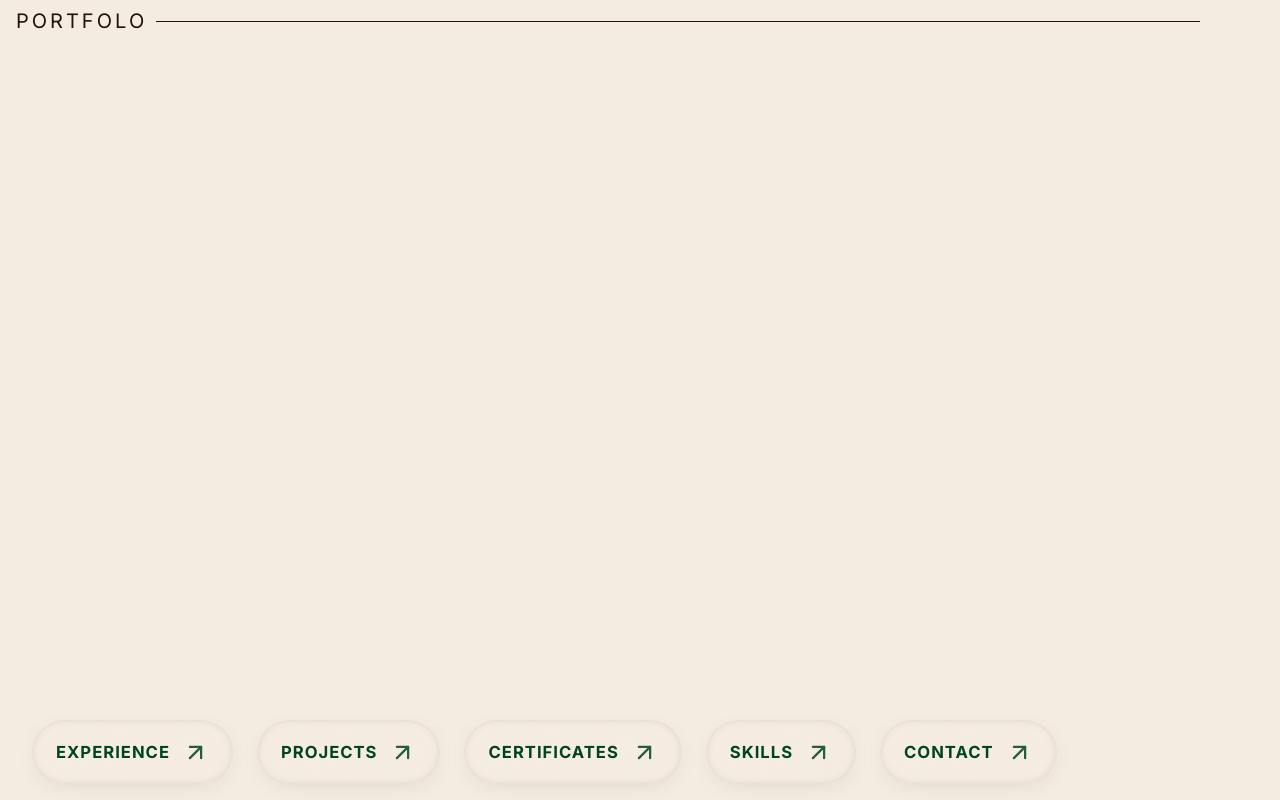
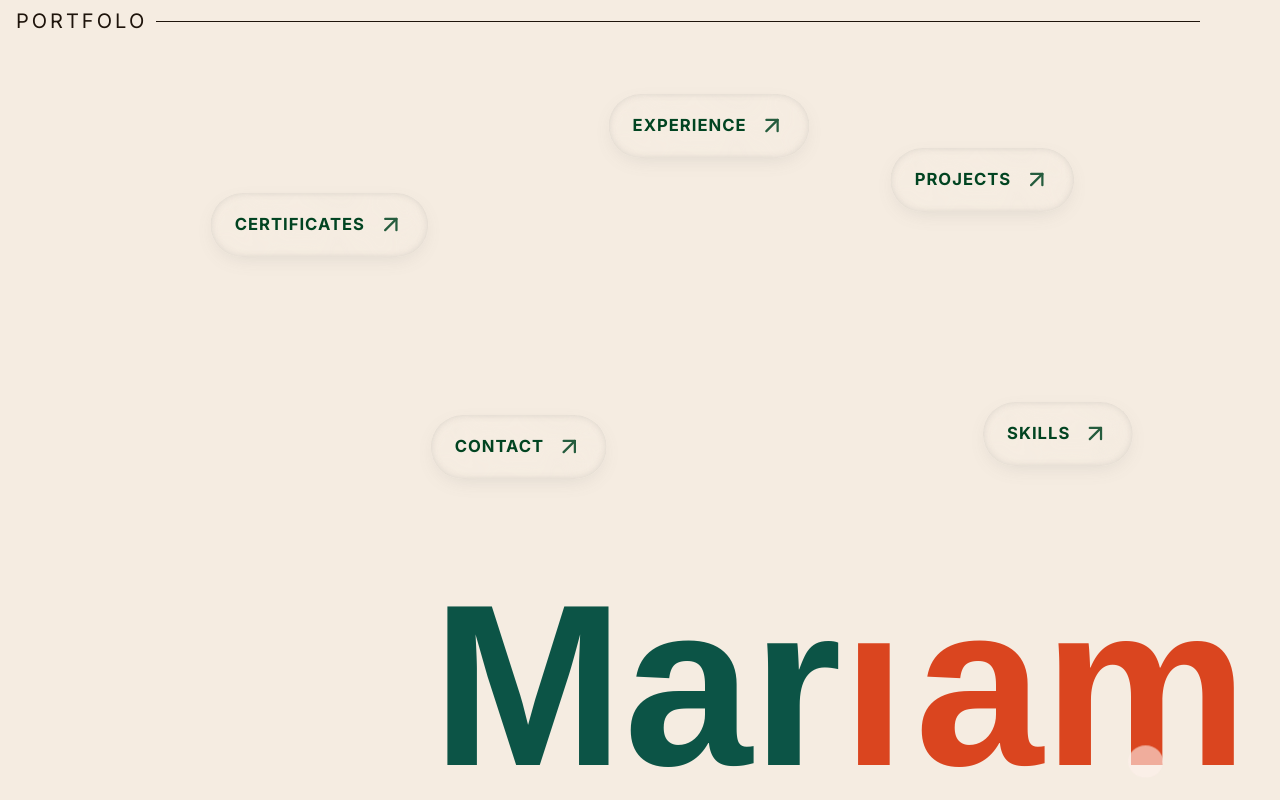
Before and after one commit to Mariam-Fathi/mf-portfolio, a Next.js app: page / in a window 1280 px wide. Built offline with nearby package versions, Linux system fonts and the light colour scheme; a web font is replaced by a local one.

Commit message:
redesign hero section

```diff
--- a/src/components/hero/hero.tsx
+++ b/src/components/hero/hero.tsx
@@ -16,10 +16,11 @@ const Hero: React.FC<HeroProps> = ({ onNavigate }) => {
   const a2mRef = useRef<HTMLSpanElement | null>(null);
   const mMariamRef = useRef<HTMLSpanElement | null>(null);
   const amContainerRef = useRef<HTMLSpanElement | null>(null);
-  const cursorRef = useRef<HTMLDivElement | null>(null);
   const softwareEngineerRef = useRef<HTMLDivElement | null>(null);
   const [isAnimationComplete, setIsAnimationComplete] = useState(false);
   const finalDotRef = useRef<HTMLDivElement | null>(null);
+  const [linkPositions, setLinkPositions] = useState<Array<{ x: number; y: number }>>([]);
+  const heroCoverRef = useRef<HTMLDivElement | null>(null);
 
 
   // Navigation sections - these will become the navbar
@@ -69,36 +70,115 @@ const Hero: React.FC<HeroProps> = ({ onNavigate }) => {
     onNavigate(section);
   };
 
-  // Cursor follower effect
+  // Calculate random positions for links
   useEffect(() => {
-    const cursor = cursorRef.current;
-    if (!cursor) return;
+    const calculatePositions = () => {
+      if (!heroCoverRef.current) return;
 
-    const moveCursor = (e: MouseEvent) => {
-      gsap.to(cursor, {
-        x: e.clientX,
-        y: e.clientY,
-        duration: 0.1,
-        ease: "power2.out"
-      });
+      const container = heroCoverRef.current;
+      const headingWrapper = container.querySelector('.hero-heading-wrapper');
+
+      if (!headingWrapper) {
+        // Retry after a short delay if heading wrapper isn't ready
+        setTimeout(calculatePositions, 100);
+        return;
+      }
+
+      const containerRect = container.getBoundingClientRect();
+      const headingRect = (headingWrapper as HTMLElement).getBoundingClientRect();
+
+      // Calculate available space above the heading
+      const availableHeight = headingRect.top - containerRect.top;
+      const availableWidth = containerRect.width;
+
+      // Minimum distance between links to prevent overlap
+      // Links are approximately 200px wide and 64px tall, so we need at least 250px spacing
+      const minDistance = 250;
+      const padding = 120;
+      const minX = padding;
+      const maxX = availableWidth - padding;
+      const minY = padding;
+      const maxY = Math.max(availableHeight - padding, padding + 100);
+
+      // Helper function to check if two positions are too close
+      const isTooClose = (pos1: { x: number; y: number }, pos2: { x: number; y: number }) => {
+        const dx = pos1.x - pos2.x;
+        const dy = pos1.y - pos2.y;
+        const distance = Math.sqrt(dx * dx + dy * dy);
+        return distance < minDistance;
       };
 
-    const handleMouseEnter = () => {
-      gsap.to(cursor, { scale: 1, opacity: 1, duration: 0.2 });
+      // Calculate positions for each link with collision detection
+      const positions: Array<{ x: number; y: number }> = [];
+
+      for (let i = 0; i < coverSections.length; i++) {
+        let attempts = 0;
+        const maxAttempts = 100;
+        let position: { x: number; y: number } | null = null;
+        let isValid = false;
+
+        // Try to find a position that doesn't overlap with existing positions
+        while (!isValid && attempts < maxAttempts) {
+          position = {
+            x: Math.random() * (maxX - minX) + minX,
+            y: Math.random() * (maxY - minY) + minY
           };
 
-    const handleMouseLeave = () => {
-      gsap.to(cursor, { scale: 0, opacity: 0, duration: 0.2 });
+          // Check if this position is too close to any existing position
+          isValid = !positions.some(existingPos => isTooClose(position!, existingPos));
+          attempts++;
+        }
+
+        // If we couldn't find a non-overlapping position, find the best available position
+        if (!isValid && position) {
+          // Try to find the best available position by checking all existing positions
+          let bestPosition = position;
+          let minDistanceToNearest = Infinity;
+
+          // Try a few more random positions and pick the one furthest from others
+          for (let j = 0; j < 20; j++) {
+            const testPos = {
+              x: Math.random() * (maxX - minX) + minX,
+              y: Math.random() * (maxY - minY) + minY
             };
 
-    window.addEventListener('mousemove', moveCursor);
-    document.addEventListener('mouseenter', handleMouseEnter);
-    document.addEventListener('mouseleave', handleMouseLeave);
+            const distances = positions.map(p => {
+              const dx = testPos.x - p.x;
+              const dy = testPos.y - p.y;
+              return Math.sqrt(dx * dx + dy * dy);
+            });
+
+            const minDist = Math.min(...distances);
+            if (minDist > minDistanceToNearest) {
+              minDistanceToNearest = minDist;
+              bestPosition = testPos;
+            }
+          }
+
+          position = bestPosition;
+        }
+
+        // Fallback: if somehow position is still null, use a default position
+        if (!position) {
+          position = {
+            x: minX + (maxX - minX) / 2,
+            y: minY + (maxY - minY) / 2
+          };
+        }
+
+        positions.push(position);
+      }
+
+      setLinkPositions(positions);
+    };
+
+    // Calculate on mount and window resize
+    const timeoutId = setTimeout(calculatePositions, 100);
+    window.addEventListener('resize', calculatePositions);
 
     return () => {
-      window.removeEventListener('mousemove', moveCursor);
-      document.removeEventListener('mouseenter', handleMouseEnter);
-      document.removeEventListener('mouseleave', handleMouseLeave);
+      clearTimeout(timeoutId);
+      window.removeEventListener('resize', calculatePositions);
     };
   }, []);
 
@@ -109,17 +189,6 @@ const Hero: React.FC<HeroProps> = ({ onNavigate }) => {
       // Initial hide all letters
       const letters = document.querySelectorAll('.hero-letter');
       gsap.set(letters, { opacity: 0, y: 100, rotationX: 90 });
-
-      // Initial hide software engineer text characters
-      if (softwareEngineerRef.current) {
-        const chars = softwareEngineerRef.current.querySelectorAll('.hero-char');
-        gsap.set(chars, {
-          opacity: 0,
-          y: 20,
-          scale: 0.5,
-          rotation: -5
-        });
-      }
 
       const nameEntrance = gsap.timeline();
 
@@ -385,52 +454,23 @@ const Hero: React.FC<HeroProps> = ({ onNavigate }) => {
           ]
         });
 
-        // Fade out the final dot before showing software engineer text
+        // Keep the dot visible permanently (no fade out)
         finalDotTimeline.to(finalDot, {
-          opacity: 0,
-          scale: 0,
-          duration: 0.4,
-          ease: "power2.in",
-          onComplete: () => {
-            if (finalDot && finalDot.parentNode) {
-              finalDot.style.display = "none";
-            }
-          }
+          duration: 1
         });
 
         dotTimeline.add(finalDotTimeline);
 
-        return { timeline: dotTimeline, finalDot: finalDot };
+        return dotTimeline;
       };
 
       // Add dot animation
       masterTimeline.add(() => {
-        const result = buildDotTimeline();
-        if (result && result.timeline) {
-          const dotTimeline = result.timeline;
+        const dotTimeline = buildDotTimeline();
+        if (dotTimeline) {
           const nameEntranceDuration = nameEntrance.duration();
-          const softwareEngineerStartTime = Math.max(0, nameEntranceDuration - 0.3);
-          masterTimeline.add(dotTimeline, softwareEngineerStartTime);
-
-          // Animate software engineer text AFTER final dot disappears
-          if (softwareEngineerRef.current) {
-            const chars = softwareEngineerRef.current.querySelectorAll('.hero-char');
-            const dotEndTime = softwareEngineerStartTime + dotTimeline.duration();
-            masterTimeline.to(chars, {
-              opacity: 1,
-              y: 0,
-              scale: 1,
-              rotation: 0,
-              duration: 0.3,
-              stagger: {
-                amount: 1.5,
-                from: "start",
-                ease: "power2.out"
-              },
-              ease: "back.out(1.2)",
-              immediateRender: false
-            }, dotEndTime);
-          }
+          const dotStartTime = Math.max(0, nameEntranceDuration - 0.3);
+          masterTimeline.add(dotTimeline, dotStartTime);
         }
       });
 
@@ -448,7 +488,7 @@ const Hero: React.FC<HeroProps> = ({ onNavigate }) => {
   return (
     <section
       id="hero"
-      className="flex h-screen w-full flex-col items-center justify-center text-center text-[#0C5446] relative overflow-hidden cursor-none"
+      className="flex h-screen w-full flex-col items-center justify-center text-center text-[#0C5446] relative overflow-hidden"
       style={{
         backgroundColor: "#F5ECE1",
       }}
@@ -480,18 +520,22 @@ const Hero: React.FC<HeroProps> = ({ onNavigate }) => {
         </defs>
       </svg>
 
-      <div className="hero-cover">
-        {/* Mariam at Top */}
-
-        {/* Navigation Panels - horizontal at bottom */}
-        <div className="hero-panel-strip" role="list">
-          {coverSections.map((section) => {
+      <div ref={heroCoverRef} className="hero-cover">
+        {/* Navigation Panels - randomly positioned */}
+        {coverSections.map((section, index) => {
+          const position = linkPositions[index] || { x: 0, y: 0 };
           return (
             <div
               key={section.id}
               role="listitem"
               className="hero-panel collapsed"
-                style={{ backgroundColor: section.badgeColor }}
+              style={{
+                backgroundColor: section.badgeColor,
+                position: 'absolute',
+                left: `${position.x}px`,
+                top: `${position.y}px`,
+                transform: 'translate(-50%, -50%)'
+              }}
               onClick={() => handleNavigate(section.id)}
               tabIndex={0}
             >
@@ -506,11 +550,38 @@ const Hero: React.FC<HeroProps> = ({ onNavigate }) => {
             </div>
           );
         })}
+
+        {/* Mariam at Bottom */}
+        <div className="hero-heading-wrapper">
+          <h1
+            ref={headingRef}
+            className="hero-heading font-black leading-[0.85] text-[clamp(6rem,18vw,18rem)]"
+          >
+            <span className="hero-name">
+              <span className="hero-mar">
+                <span className="hero-letter">M</span>
+                <span ref={a1Ref} className="hero-letter">a</span>
+                <span ref={rRef} className="hero-letter hero-letter-r">
+                  r
+                </span>
+              </span>
+              <span className="hero-iam-wrapper">
+                <span className="hero-iam">
+                  <span className="hero-i-wrapper">
+                    <span ref={iRef} className="hero-letter hero-letter-i">
+                      i
+                    </span>
+                  </span>
+                  <span ref={amContainerRef} className="hero-am">
+                    <span ref={a2mRef} className="hero-letter">a</span>
+                    <span ref={mMariamRef} className="hero-letter">m</span>
+                  </span>
+                </span>
+              </span>
+            </span>
+          </h1>
         </div>
       </div>
-
-      {/* Custom Cursor */}
-      <div ref={cursorRef} className="custom-cursor" aria-hidden="true" />
 
       <style jsx>{`
         .hero-heading {
@@ -525,9 +596,10 @@ const Hero: React.FC<HeroProps> = ({ onNavigate }) => {
           display: flex;
           flex-direction: column;
           height: 100%;
-          justify-content: space-between; /* Mariam at top, panels at bottom */
+          justify-content: space-between; /* Links at top, Mariam at bottom */
           margin: 0;
           padding: 0;
+          position: relative;
         }
 
         @media (min-width: 1280px) {
@@ -564,21 +636,10 @@ const Hero: React.FC<HeroProps> = ({ onNavigate }) => {
         .hero-heading-wrapper {
           display: flex;
           justify-content: flex-end;
-          align-items: flex-start;
+          align-items: flex-end;
           width: 100%;
-          margin-top: 1rem;
-        }
-
-        /* Panel Strip - horizontal row with auto-fit panels */
-        .hero-panel-strip {
-          display: flex;
-          flex-direction: row;
-          flex-wrap: wrap;
-          gap: 24px;
           margin-top: auto; /* push to bottom */
           padding: 1rem;
-          justify-content: flex-start;
-          align-items: center;
         }
 
         .hero-panel {
@@ -726,24 +787,6 @@ const Hero: React.FC<HeroProps> = ({ onNavigate }) => {
           position: relative;
         }
 
-        .hero-software-engineer {
-          font-family: "Rock Salt", cursive;
-          font-size: clamp(1.3rem, 3.6vw, 2.8rem);
-          color: #DA451F;
-          text-align: center;
-          position: absolute;
-          top: 0%;
-          left: 50%;
-          transform: translateX(-50%);
-          white-space: nowrap;
-          z-index: 10;
-          line-height: 1.2;
-        }
-
-        .hero-software-engineer .hero-char {
-          display: inline-block;
-          transform-origin: bottom center;
-        }
 
         .hero-am {
           display: inline-flex;
@@ -784,26 +827,6 @@ const Hero: React.FC<HeroProps> = ({ onNavigate }) => {
         :global(.final-i-dot) {
           background-color: #DA451F;
         }
-
-        /* Hide default cursor when custom cursor is active */
-        .cursor-none {
-          cursor: none;
-        }
-
-        /* visible custom cursor that follows the mouse */
-        .custom-cursor {
-          position: fixed;
-          top: 0;
-          left: 0;
-          width: 18px;
-          height: 18px;
-          border: 2px solid #DA451F;
-          border-radius: 9999px;
-          pointer-events: none;
-          z-index: 10000;
-          transform: translate(-50%, -50%);
-          opacity: 0; /* will be revealed by gsap on mouseenter */
-        }
       `}</style>
     </section>
   );
```
Lines whose indentation alone changed are shown as unchanged.
